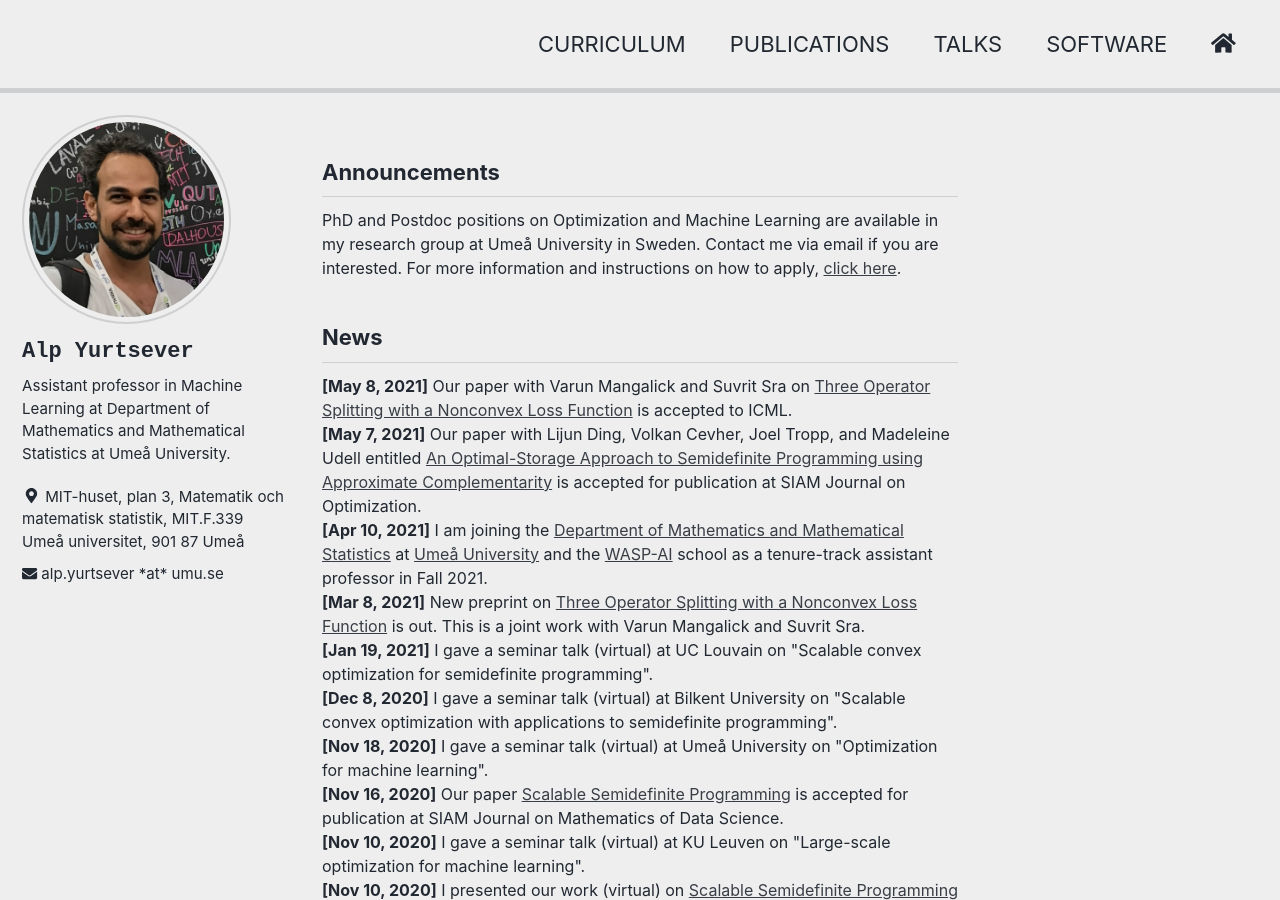
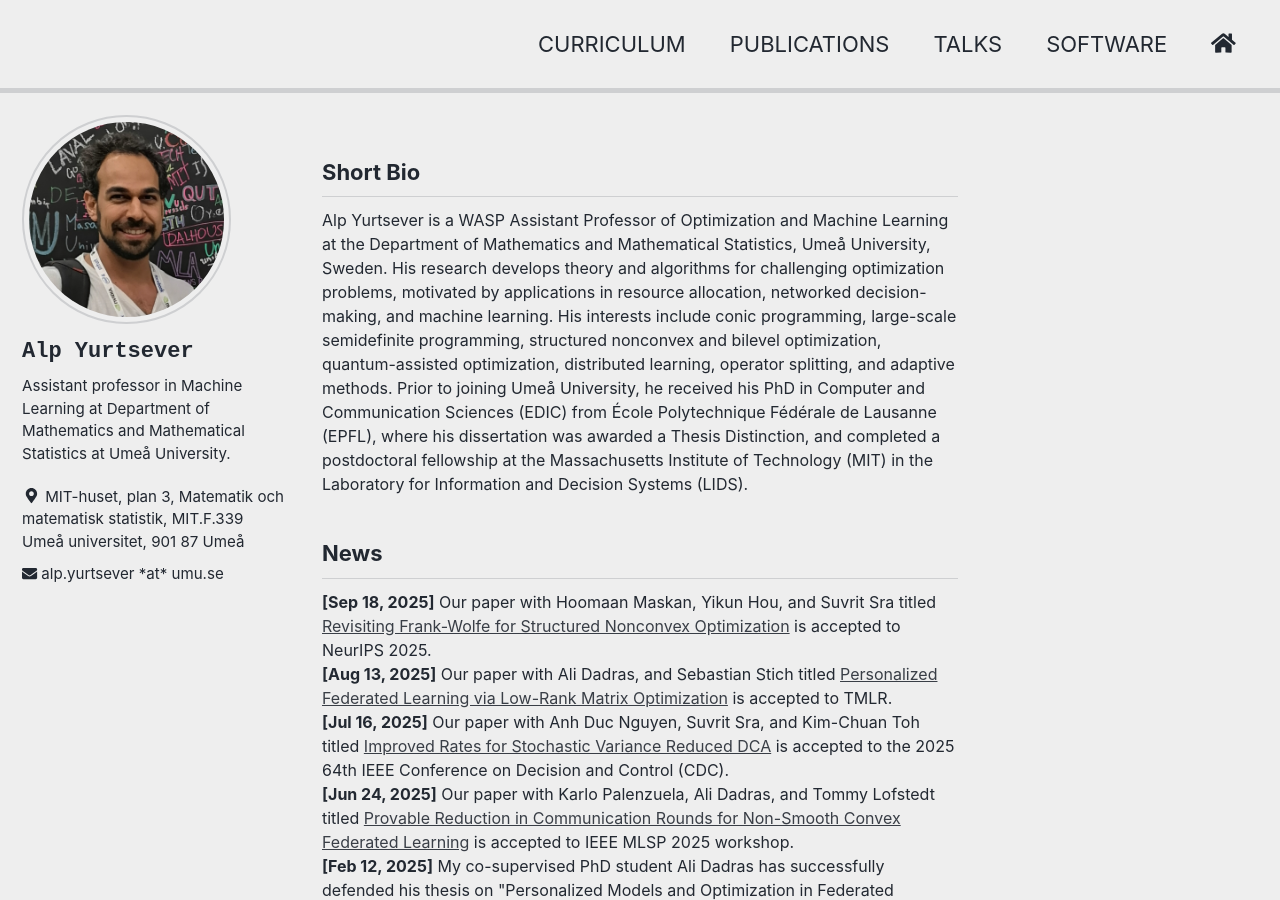
Before and after one commit to alpyurtsever/alpyurtsever.github.io, a Jekyll site: the page built from index.md, in a window 1280 px wide and 900 px high. Built offline with Jekyll 4.4.1, drawn with Linux system fonts in a browser that asks for light colours; cached includes are drawn as plain includes; nearby versions of some CDN libraries; some of the changed text lies outside the part shown.

Commit message:
Update index.md

```diff
--- a/index.md
+++ b/index.md
@@ -2,13 +2,11 @@
 layout: single
 ---
 
-<h2>Announcements</h2>
+<h2>Short Bio</h2>
 
 <font size="3">
 <p>
-PhD and Postdoc positions on Optimization and Machine Learning are available in my research group at Umeå University in Sweden.
-Contact me via email if you are interested.
-For more information and instructions on how to apply, <a href="https://www.umu.se/en/work-with-us/open-positions/wasp-ai-program-phd-position-in-optimization-and-machine-learning_395827/">click here</a>.
+Alp Yurtsever is a WASP Assistant Professor of Optimization and Machine Learning at the Department of Mathematics and Mathematical Statistics, Umeå University, Sweden. His research develops theory and algorithms for challenging optimization problems, motivated by applications in resource allocation, networked decision-making, and machine learning. His interests include conic programming, large-scale semidefinite programming, structured nonconvex and bilevel optimization, quantum-assisted optimization, distributed learning, operator splitting, and adaptive methods. Prior to joining Umeå University, he received his PhD in Computer and Communication Sciences (EDIC) from École Polytechnique Fédérale de Lausanne (EPFL), where his dissertation was awarded a Thesis Distinction, and completed a postdoctoral fellowship at the Massachusetts Institute of Technology (MIT) in the Laboratory for Information and Decision Systems (LIDS).
 </p>
 </font>
 
@@ -17,6 +15,19 @@ For more information and instructions on how to apply, <a href="https://www.umu.
 
 <font size="3">
 <p>
+<b>[Sep 18, 2025]</b> Our paper with Hoomaan Maskan, Yikun Hou, and Suvrit Sra titled <a href="https://arxiv.org/abs/2503.08921">Revisiting Frank-Wolfe for Structured Nonconvex Optimization</a> is accepted to NeurIPS 2025.
+<br>
+<b>[Aug 13, 2025]</b> Our paper with Ali Dadras, and Sebastian Stich titled <a href="https://openreview.net/forum?id=EdqF7joEha">Personalized Federated Learning via Low-Rank Matrix Optimization</a> is accepted to TMLR.
+<br>
+<b>[Jul 16, 2025]</b> Our paper with Anh Duc Nguyen, Suvrit Sra, and Kim-Chuan Toh titled <a href="https://arxiv.org/abs/2509.11657">Improved Rates for Stochastic Variance Reduced DCA</a> is accepted to the 2025 64th IEEE Conference on Decision and Control (CDC).
+<br>
+<b>[Jun 24, 2025]</b> Our paper with Karlo Palenzuela, Ali Dadras, and Tommy Lofstedt titled <a href="https://arxiv.org/abs/2503.21627?">Provable Reduction in Communication Rounds for Non-Smooth Convex Federated Learning</a> is accepted to IEEE MLSP 2025 workshop.
+<br>
+<b>[Feb 12, 2025]</b> My co-supervised PhD student Ali Dadras has successfully defended his thesis on "Personalized Models and Optimization in Federated Learning".
+<br>
+<b>[Jan 22, 2025]</b> Our paper with Karthik Prakhya and Tolga Birdal titled <a href="https://openreview.net/forum?id=e0X9l4kecx">Convex Formulations for Training Two-Layer ReLU Neural Networks</a> is accepted to ICLR 2025.
+<br>
+<!--
 <b>[May 8, 2021]</b> Our paper with Varun Mangalick and Suvrit Sra on <a href="https://arxiv.org/abs/2103.04568">Three Operator Splitting with a Nonconvex Loss Function</a> is accepted to ICML.
 <br>
 <b>[May 7, 2021]</b> Our paper with Lijun Ding, Volkan Cevher, Joel Tropp, and Madeleine Udell entitled <a href="https://arxiv.org/abs/1902.03373">An Optimal-Storage Approach to Semidefinite Programming using Approximate Complementarity</a> is accepted for publication at SIAM Journal on Optimization.
@@ -89,6 +100,7 @@ For more information and instructions on how to apply, <a href="https://www.umu.
 <br>
 <b>[Sep 1, 2018] </b> I joined LIDS at MIT as a visiting student for the fall semester, hosted by Prof. Suvrit Sra.
 <br>
+-->
 </p>
 </font>
 
```
